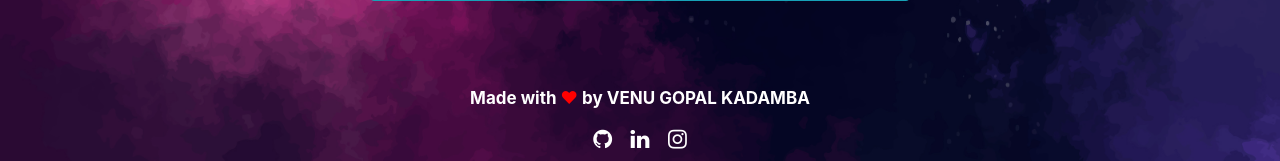
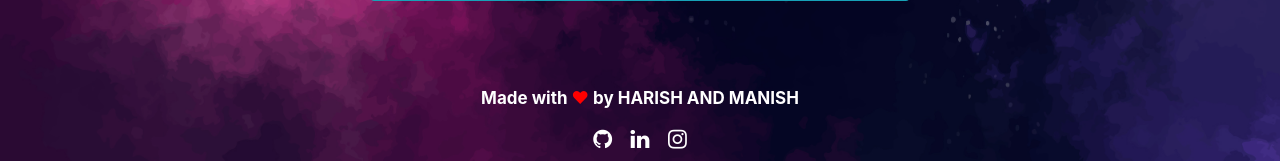
Before and after one commit to Harish-kumar99/abc123, a Django app: page / in a window 1280 px wide. Shown: the part 639-800 px from the top of the page. Run offline with Django 3.2, Linux system fonts and the light colour scheme; some libraries are stand-ins or nearby versions.

Commit message:
Update main.html

```diff
--- a/text_summarizer/templates/text_summarizer/main.html
+++ b/text_summarizer/templates/text_summarizer/main.html
@@ -43,7 +43,7 @@
               {% block content %}
               {% endblock %}
           <footer>
-            <center><p style="color: white;font-size: 17px;font-weight: bold;">Made with <span style="color:red">&#10084;</span> by VENU GOPAL KADAMBA</p></center>
+            <center><p style="color: white;font-size: 17px;font-weight: bold;">Made with <span style="color:red">&#10084;</span> by HARISH AND MANISH </p></center>
             <center><p style="font-size: 22px; margin-top: -5px;">
                 <a href="https://www.github.com/venugopalkadamba" target="_blank"><span style="color: white !important;" class="fa fa-github"></span></a>&nbsp;&nbsp;
                 <a href="https://www.linkedin.com/in/venugopalkadamba" target="_blank" ><span style="color: white !important;" class="fa fa-linkedin"></span></a>&nbsp;&nbsp;
```
